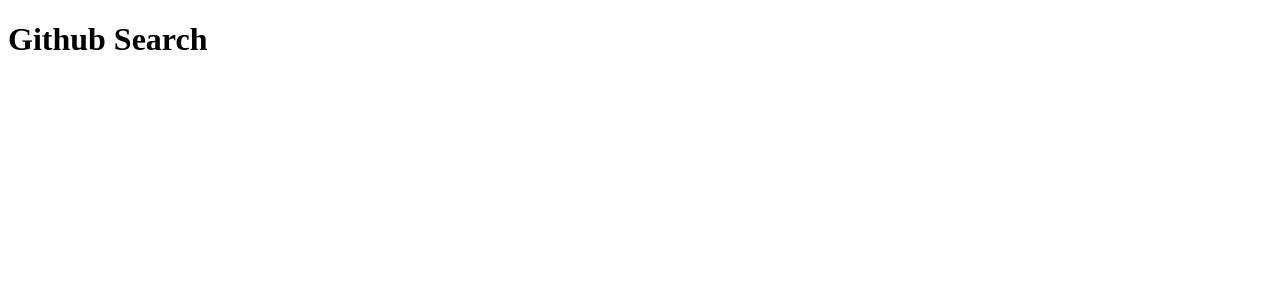
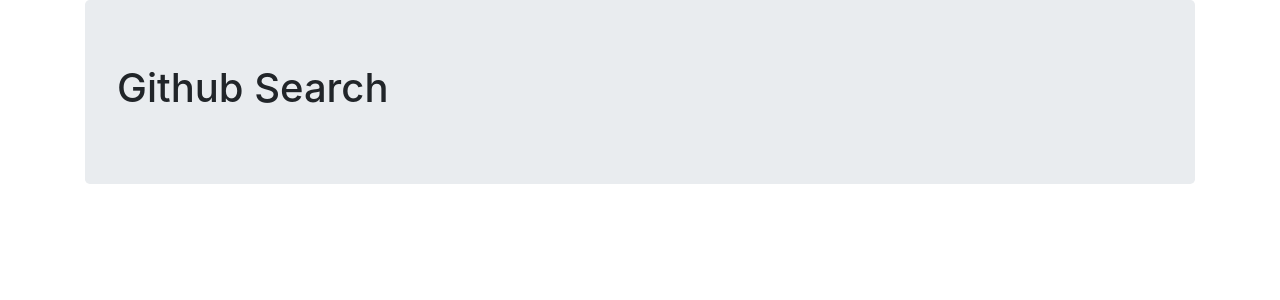
Before and after one commit to Gitongamiriam/GIthub-Search, an Angular app: page / in a window 1280 px wide. Shown: the top 300 px of the page. Built offline with nearby package versions, Linux system fonts and the light colour scheme.

Commit message:
Add class jumbotron on the h1 header

```diff
--- a/package.json
+++ b/package.json
@@ -19,6 +19,8 @@
     "@angular/platform-browser": "~8.2.11",
     "@angular/platform-browser-dynamic": "~8.2.11",
     "@angular/router": "~8.2.11",
+    "bootstrap": "^4.4.1",
+    "popper": "^1.0.1",
     "rxjs": "~6.4.0",
     "tslib": "^1.10.0",
     "zone.js": "~0.9.1"
--- a/src/app/user-profile/user-profile.component.html
+++ b/src/app/user-profile/user-profile.component.html
@@ -1,6 +1,6 @@
 <div class="container">
     <div class="jumbotron">
-        <h1> Github Search </h1>
+        <h1> Github Search</h1>
 
     </div>
 </div>
--- a/src/styles.css
+++ b/src/styles.css
@@ -1 +1 @@
-/* You can add global styles to this file, and also import other style files */
+@import "~bootstrap/dist/css/bootstrap.css"
```
Also changed, not shown: 1 other file (tests, documents, lock files or other folders).
